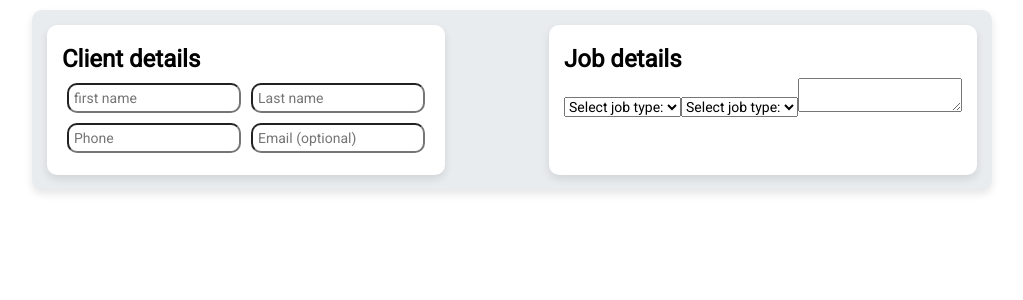
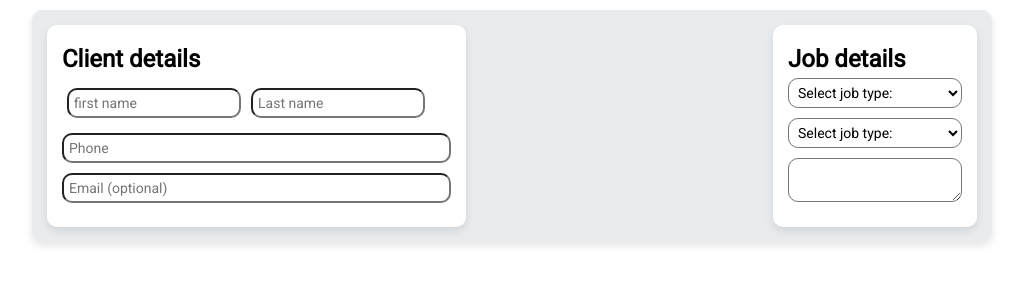
Before and after one commit to redskyby/js_developer_intern_test_task, a React (Create React App) app: page / in a window 1280 px wide. Shown: the top 300 px of the page, without its empty margins (128-1151 px from the left). Built offline with nearby package versions, Linux system fonts and the light colour scheme.

Commit message:
JobDetails.tsx was done.

```diff
--- a/src/components/app/App.module.scss
+++ b/src/components/app/App.module.scss
@@ -25,6 +25,5 @@
         display: flex;
         flex-direction: row;
         justify-content: space-between;
-        align-items: center;
     }
 }
--- a/src/components/app/App.tsx
+++ b/src/components/app/App.tsx
@@ -7,12 +7,13 @@ import Scheduled from "../Scheduled/Scheduled";
 
 function App() {
     const [showClientDetails, setClientDetails] = useState<boolean>(false);
+    const [showJob, setJob] = useState<boolean>(false);
 
     return (
         <div className={style.content}>
             <div className={style.content_row}>
                 <ClientDetails setClientDetails={setClientDetails} />
-                <JobDetails />
+                <JobDetails setJob={setJob} />
             </div>
             <div>
                 <ServiceLocation />
--- a/src/components/clientDetails/ClientDetails.module.scss
+++ b/src/components/clientDetails/ClientDetails.module.scss
@@ -4,6 +4,8 @@
     @each $property, $value in $common_styles {
         #{$property}: $value;
     }
+    max-width: 45%;
+    width: 100%;
 }
 
 .input {
@@ -18,7 +20,21 @@
         #{$property}: $value;
     }
 }
-
+.form {
+    display: flex;
+    flex-direction: column;
+    justify-content: space-around;
+    height: 70%;
+    &_input_column {
+        display: flex;
+        flex-direction: column;
+        input {
+            margin: 5px 0;
+        }
+    }
+}
 .div_with_inputs {
+    display: flex;
+    flex-direction: row;
     margin: 10px 0;
 }
--- a/src/components/clientDetails/ClientDetails.tsx
+++ b/src/components/clientDetails/ClientDetails.tsx
@@ -23,7 +23,7 @@ const ClientDetails = ({ setClientDetails }: { setClientDetails: React.Dispatch<
             <div className={style.main_title}>
                 <h1>Client details</h1>
             </div>
-            <form>
+            <form className={style.form}>
                 <div className={style.div_with_inputs}>
                     <input
                         className={style.input}
@@ -42,7 +42,7 @@ const ClientDetails = ({ setClientDetails }: { setClientDetails: React.Dispatch<
                         required
                     />
                 </div>
-                <div>
+                <div className={style.form_input_column}>
                     <input
                         className={style.input}
                         type="tel"
--- a/src/components/jobDetails/JobDetails.module.scss
+++ b/src/components/jobDetails/JobDetails.module.scss
@@ -3,6 +3,17 @@
 .content {
     @each $property, $value in $common_styles {
         #{$property}: $value;
+    }
+    &_form {
+        display: flex;
+        flex-direction: column;
+        &_select {
+            @each $property, $value in $common_input {
+                #{$property}: $value;
+                background-color: #fff;
+                margin-bottom: 10px;
+            }
+        }
     }
 }
 
--- a/src/components/jobDetails/JobDetails.tsx
+++ b/src/components/jobDetails/JobDetails.tsx
@@ -1,27 +1,56 @@
-import React from "react";
+import React, { useState } from "react";
 import style from "./JobDetails.module.scss";
-const JobDetails = () => {
+const JobDetails = ({ setJob }: { setJob: React.Dispatch<React.SetStateAction<boolean>> }) => {
+    const [jobs, setJobs] = useState<string>("");
+    const [josSource, setJobSource] = useState<string>("");
+    const [comment, setComment] = useState<string>("");
+
+    if (jobs !== "" && josSource !== "" && comment !== "") {
+        setJob(true);
+    }
+
     return (
         <div className={style.content}>
             <div className={style.main_title}>
                 <h1>Job details</h1>
             </div>
-            <form>
-                <select id="jobs" name="jobs">
+            <form className={style.content_form}>
+                <select
+                    id="jobs"
+                    name="jobs"
+                    className={style.content_form_select}
+                    onChange={(e: React.ChangeEvent<HTMLSelectElement>) => {
+                        setJobs(e.target.value);
+                    }}
+                >
                     <option value="">Select job type:</option>
                     <option value="value1">value1</option>
                     <option value="value2">value2</option>
                     <option value="value3">value3</option>
                     <option value="value4">value4</option>
                 </select>
-                <select id="josSource" name="josSource">
+                <select
+                    id="jobSource"
+                    name="jobSource"
+                    className={style.content_form_select}
+                    onChange={(e: React.ChangeEvent<HTMLSelectElement>) => {
+                        setJobSource(e.target.value);
+                    }}
+                >
                     <option value="">Select job type:</option>
                     <option value="value1">value1</option>
                     <option value="value2">value2</option>
                     <option value="value3">value3</option>
                     <option value="value4">value4</option>
                 </select>
-                <textarea id="comment" name="comment"></textarea>
+                <textarea
+                    id="comment"
+                    name="comment"
+                    className={style.content_form_select}
+                    onChange={(e: React.ChangeEvent<HTMLTextAreaElement>) => {
+                        setComment(e.target.value);
+                    }}
+                ></textarea>
             </form>
         </div>
     );
--- a/src/services/Variables.scss
+++ b/src/services/Variables.scss
@@ -3,7 +3,6 @@ $common_styles: (
     box-shadow: 0 4px 8px rgba(0, 0, 0, 0.1),
     padding: 15px,
     background-color: #fff,
-    min-height: 150px,
 ) !default;
 
 $common_input: (
```
